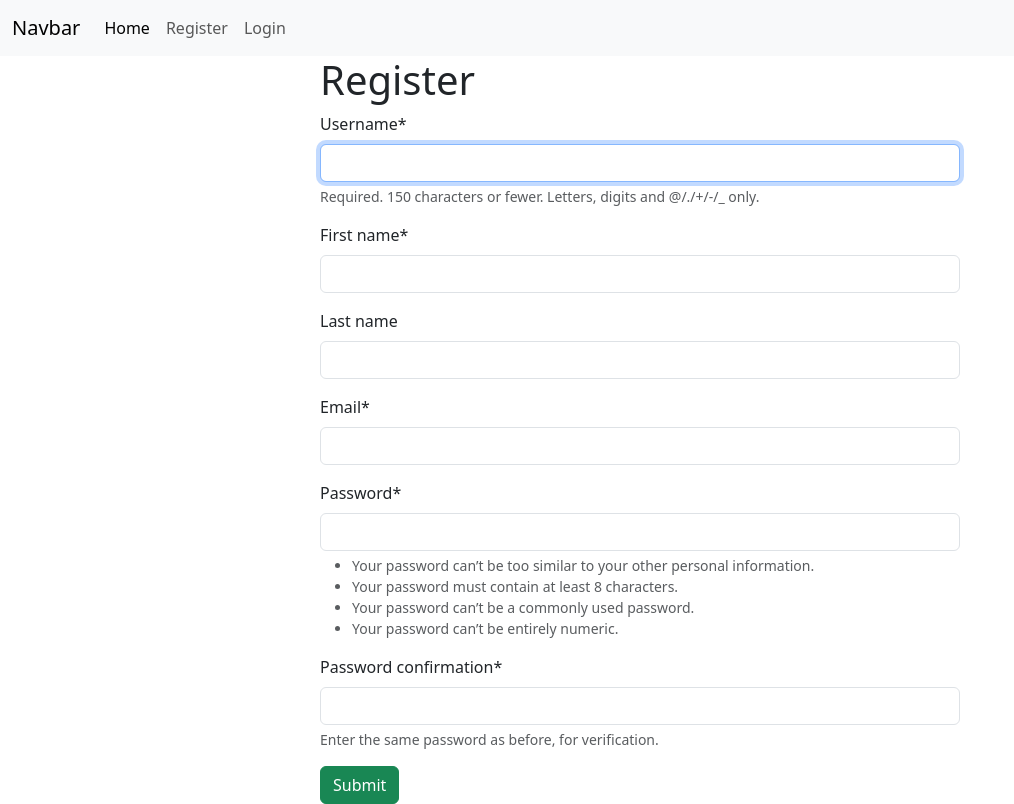
After one commit to Nijam-Uddin-Qudraty/django-module-15.5, a Django app: page /register in a window 1280 px wide. The commit adds this page. Shown: the whole page, without its empty margins (0-1014 px from the left). Run offline with Django 5.2, Linux system fonts and the light colour scheme; some libraries are stand-ins or nearby versions.

Commit message:
first commit

```diff
--- a/app/froms.py
+++ b/app/forms.py
@@ -1,6 +1,16 @@
 from django import forms
 from .models import Musician,Album
 import datetime
+from django.contrib.auth.models import User
+from django.contrib.auth.forms import UserCreationForm
+
+class Register_form(UserCreationForm):
+    first_name = forms.CharField(max_length=100, required=True)
+    email = forms.EmailField(required=True)
+
+    class Meta:
+        model = User
+        fields = ['username', 'first_name', 'last_name', 'email']
 
 class MusicianForm(forms.ModelForm):
     class Meta:
--- a/app/models.py
+++ b/app/models.py
@@ -2,9 +2,9 @@ from django.db import models
 from datetime import date
 # Create your models here.
 class Musician(models.Model):
-    first_name = models.CharField( max_length=50)
-    last_name = models.CharField( max_length=50)
-    email= models.EmailField( max_length=254)
+    first_name = models.CharField(blank=True,null=True, max_length=50)
+    last_name = models.CharField( blank=True,null=True,max_length=50)
+    email= models.EmailField(blank=True,null=True, max_length=254)
     phone_number = models.IntegerField()
     instrument_type = models.CharField(max_length=50)
     def __str__(self) -> str:
--- a/app/templates/base.html
+++ b/app/templates/base.html
@@ -18,12 +18,26 @@
         <li class="nav-item">
           <a class="nav-link active" aria-current="page" href="{% url "homepage" %}">Home</a>
         </li>
-        <li class="nav-item">
+        {% if user.is_authenticated %}
+          <li class="nav-item">
           <a class="nav-link" href="{% url "add_musician" %}">Add Musician</a>
         </li>
         <li class="nav-item">
           <a class="nav-link" href="{% url "add_album" %}">Add Album</a>
         </li>
+        </li>
+        <li class="nav-item">
+          <a class="nav-link" href="{% url "logout" %}">Logout</a>
+        </li>
+        {% else %}
+        <li class="nav-item">
+      <a class="nav-link" href="{% url "register" %}">Register</a>
+      </li>
+      <li class="nav-item">
+      <a class="nav-link" href="{% url "login" %}">Login</a>
+      </li>
+      {% endif %}
+
 
       </form>
     </div>
--- /dev/null
+++ b/app/templates/register.html
@@ -0,0 +1,10 @@
+{% extends "base.html" %}
+{% load crispy_forms_tags %}
+{% block body %}
+<form action="" method="post" class="w-50 m-auto">
+    {% csrf_token %}
+    <h1>{{type}}</h1>
+        {{form | crispy}}
+        <button class="btn btn-success" type="submit">Submit</button>
+    </form>
+{% endblock body %}
--- a/app/urls.py
+++ b/app/urls.py
@@ -3,6 +3,9 @@ from .import views
 
 urlpatterns = [
     path('',views.home,name="homepage"),
+    path('register', views.register, name='register'),
+    path('login', views.user_login, name='login'),
+    path('logout', views.user_logout, name='logout'),
     path('add_musician/',views.add_musician,name="add_musician"),
     path('add_album/',views.add_album,name="add_album"),
     path('edit/<int:id>',views.edit,name="edit"),
--- a/app/views.py
+++ b/app/views.py
@@ -1,29 +1,72 @@
-from django.shortcuts import render,redirect
-from .froms import MusicianForm,AlbumForm
-from .models import Musician,Album
+from django.shortcuts import render, redirect
+from .forms import MusicianForm, AlbumForm
+from .models import Musician, Album
+from django.contrib.auth.decorators import login_required
+from django.contrib.auth.forms import AuthenticationForm
+from django.contrib.auth import login, logout, authenticate, update_session_auth_hash
+from .import forms
+
 # Create your views here.
+
+
 def home(req):
 
     albums = Album.objects.all()
-    return render(req, 'home.html' ,{'album':albums})
+    return render(req, 'home.html', {'album': albums})
 
-def edit(req,id):
+
+def register(req):
+    if req.method == "POST":
+        form = forms.Register_form(req.POST)
+        if form.is_valid():
+            form.save()
+            return redirect('homepage')
+    else:
+        form = forms.Register_form()
+    return render(req, 'register.html', {'form': form, 'type': 'Register'})
+
+
+def user_login(req):
+    if req.method == "POST":
+        form = AuthenticationForm(req, req.POST)
+        if form.is_valid():
+            name = form.cleaned_data['username']
+            pas = form.cleaned_data['password']
+            auth = authenticate(req, username=name, password=pas)
+            if auth:
+                login(req, auth)
+            return redirect('homepage')
+    else:
+        form = AuthenticationForm()
+    return render(req, 'register.html', {'form': form, 'type': 'Login'})
+
+
+@login_required
+def user_logout(req):
+    logout(req)
+    return redirect('homepage')
+
+
+@login_required
+def edit(req, id):
     albums = Album.objects.get(pk=id)
     form = AlbumForm(instance=albums)
     if req.method == 'POST':
-        form = AlbumForm(req.POST,instance=albums)
+        form = AlbumForm(req.POST, instance=albums)
         if form.is_valid():
             form.save()
             print(form.cleaned_data)
             return redirect('homepage')
-    return render(req,'add_album.html', {'form':form})
-def delete(req,id):
+    return render(req, 'add_album.html', {'form': form})
+
+
+@login_required
+def delete(req, id):
     albums = Album.objects.get(pk=id).delete()
     return redirect("homepage")
 
 
-
-
+@login_required
 def add_musician(req):
     if req.method == 'POST':
         form = MusicianForm(req.POST)
@@ -33,7 +76,10 @@ def add_musician(req):
             return redirect('homepage')
     else:
         form = MusicianForm()
-    return render(req,'add_musician.html', {'form':form})
+    return render(req, 'add_musician.html', {'form': form})
+
+
+@login_required
 def add_album(req):
     if req.method == 'POST':
         form = AlbumForm(req.POST)
@@ -43,4 +89,4 @@ def add_album(req):
             return redirect('homepage')
     else:
         form = AlbumForm()
-    return render(req,'add_album.html', {'form':form})
+    return render(req, 'add_album.html', {'form': form})
```
Also changed, not shown: app/templates/home.html (+6 -3 lines), app/migrations/0002_remove_musician_email_remove_musician_first_name_and_more.py (added), app/migrations/0003_remove_musician_user_musician_email_and_more.py (added), db.sqlite3.
